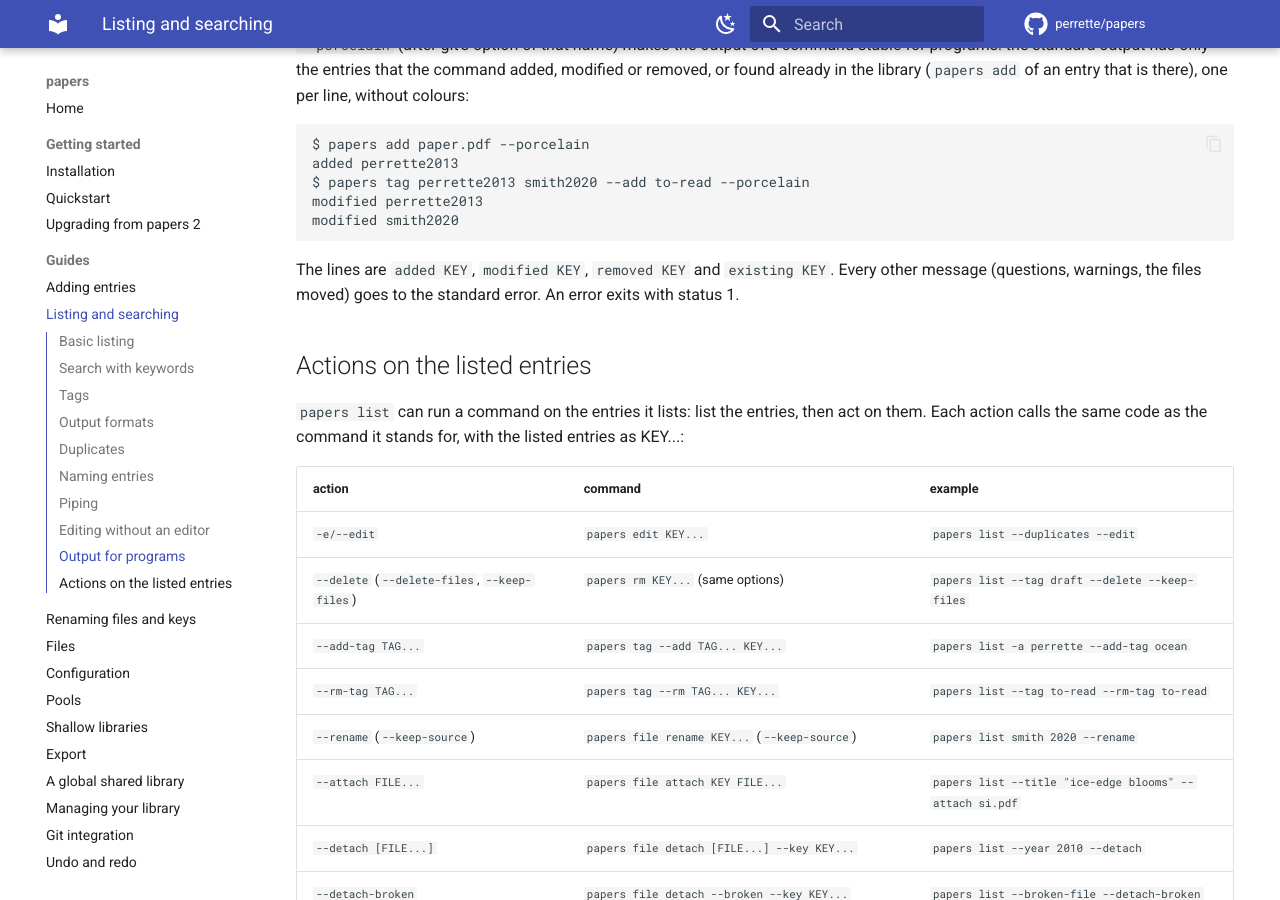
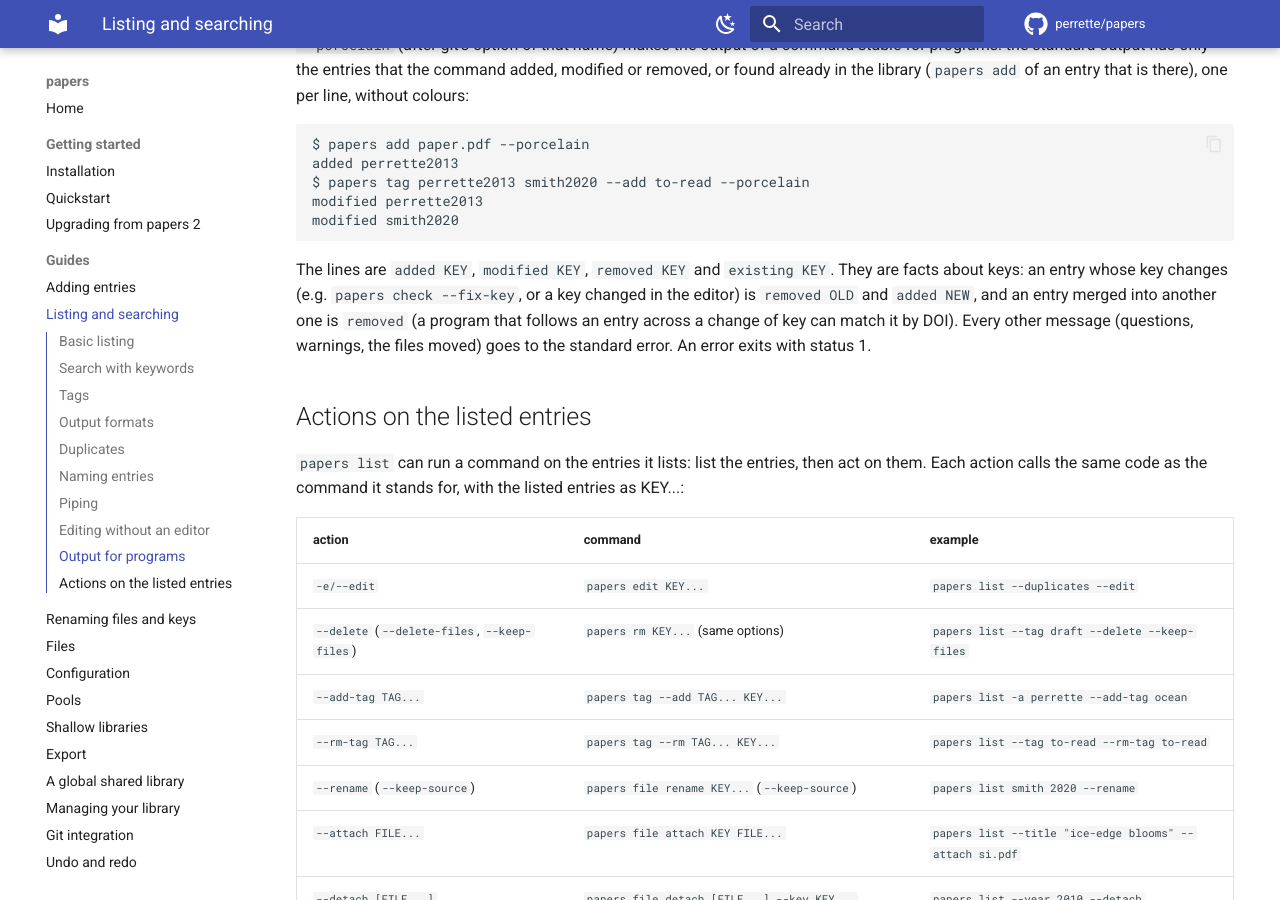
Before and after one commit to perrette/papers, an MkDocs documentation site: the page built from docs/listing.md, in a window 1280 px wide and 900 px high, scrolled down 3132 px. Built offline with MkDocs 1.6.1 and Material for MkDocs 9.7.7, drawn with Linux system fonts in a browser that asks for light colours; comment, search, counter and statistics services are not loaded; the version menu is left out.

Commit message:
--porcelain: a change of key is removed OLD, added NEW (docs)

````diff
--- a/docs/listing.md
+++ b/docs/listing.md
@@ -166,8 +166,12 @@ modified smith2020
 ```
 
 The lines are `added KEY`, `modified KEY`, `removed KEY` and `existing KEY`.
-Every other message (questions, warnings, the files moved) goes to the
-standard error. An error exits with status 1.
+They are facts about keys: an entry whose key changes (e.g. `papers check
+--fix-key`, or a key changed in the editor) is `removed OLD` and `added NEW`,
+and an entry merged into another one is `removed` (a program that follows an
+entry across a change of key can match it by DOI). Every other message
+(questions, warnings, the files moved) goes to the standard error. An error
+exits with status 1.
 
 ## Actions on the listed entries
 
````
